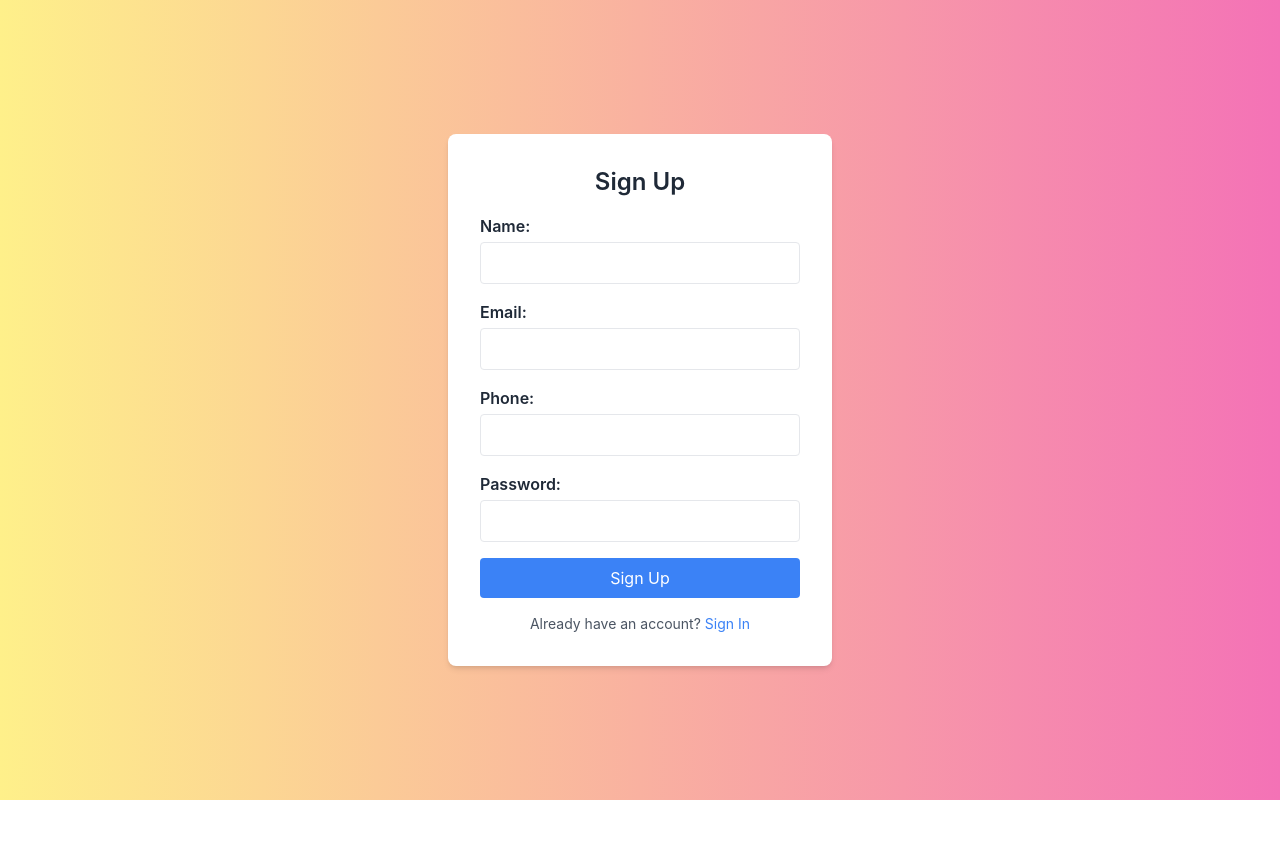
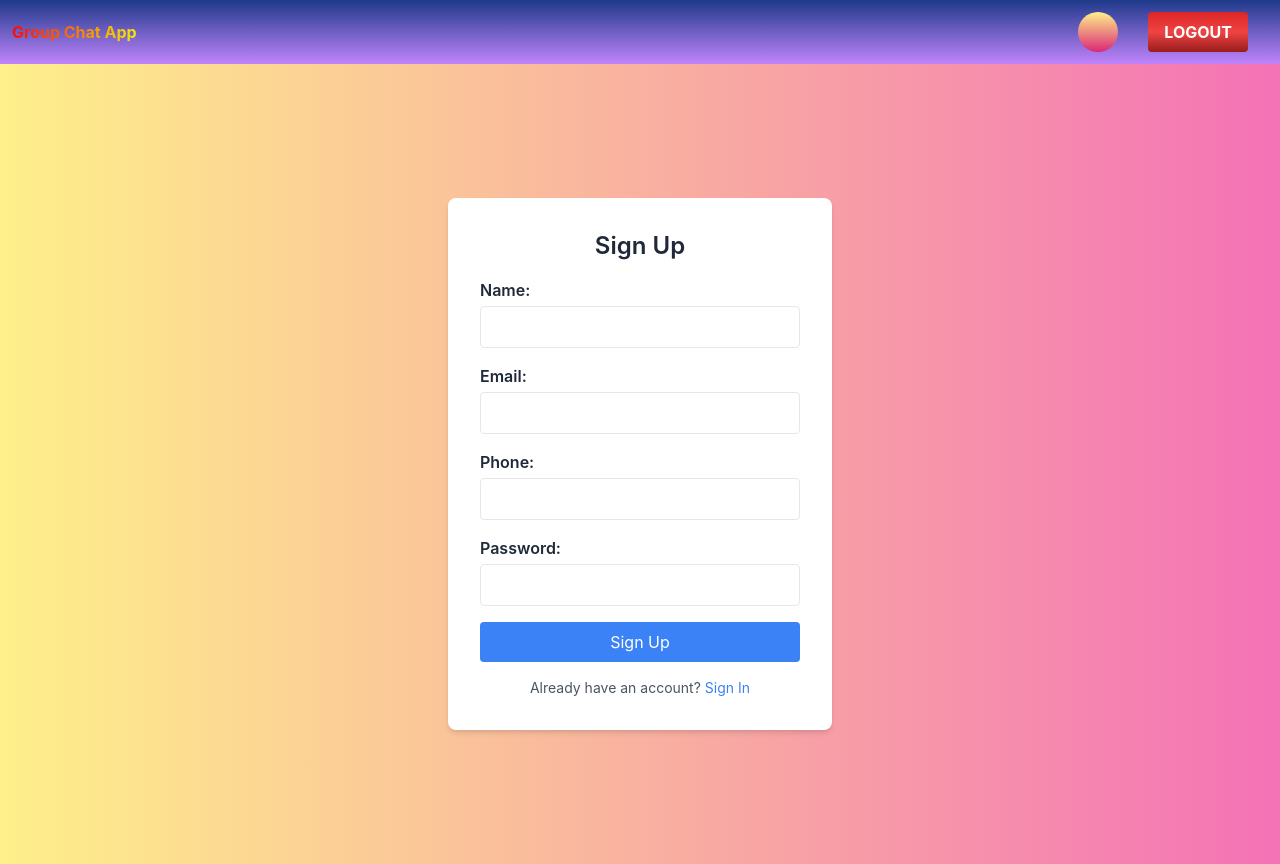
Before and after one commit to PrachiRameshGodase/Newapp, a React (Create React App) app: page / in a window 1280 px wide. Before the commit the page ends 800 px from the top, so only its background shows below. Built offline with nearby package versions, Linux system fonts and the light colour scheme.

Commit message:
adding logout button

```diff
--- a/package.json
+++ b/package.json
@@ -3,6 +3,9 @@
   "version": "0.1.0",
   "private": true,
   "dependencies": {
+    "@emotion/react": "^11.11.1",
+    "@emotion/styled": "^11.11.0",
+    "@mui/material": "^5.14.18",
     "@reduxjs/toolkit": "^1.9.7",
     "@testing-library/jest-dom": "^5.17.0",
     "@testing-library/react": "^13.4.0",
--- a/src/App.js
+++ b/src/App.js
@@ -2,13 +2,16 @@ import React from 'react';
 import { BrowserRouter as Router, Routes, Route } from 'react-router-dom';
 import AuthForm from './components/AuthForm';
 import ChatUi from './components/ChatUi';
+import Navbar from './components/Navbar';
 
 function App() {
   return (
     <Router>
+      <Navbar/>
       <Routes>
         <Route path="/" element={<AuthForm />} />
         <Route path="/chat" element={<ChatUi />} />
+
 
       </Routes>
     </Router>
--- /dev/null
+++ b/src/components/Navbar.js
@@ -0,0 +1,96 @@
+import React, { useEffect, useState} from "react";
+import { useSelector, useDispatch } from "react-redux";
+import classes from "../components/Navbar.module.css"
+import { Link } from "react-router-dom";
+import { authActions } from "../store/AuthReducer"
+import { useNavigate } from "react-router-dom";
+import axios from "axios"
+import { Avatar,Tooltip } from '@mui/material';
+function Navbar() {
+    const [isHovered, setIsHovered] = useState(false);
+    const dispatch = useDispatch();
+    const isAuth = useSelector((state) => state.auth.isAuthenticated);
+    const token=localStorage.getItem('token')
+    const enteredEmail=localStorage.getItem('email')
+    const navigate = useNavigate();
+
+
+    const toggleAvtar=()=>{
+        setIsHovered((prevValue) => !prevValue);
+      }
+
+      useEffect(()=>{
+        dispatch(authActions.islogin(token))
+      })
+
+      const logOutHandler=()=>{
+        dispatch(authActions.islogout())
+        navigate("/")
+      }
+
+  return (
+    <div>
+      <nav className="p-3  bg-gradient-to-b from-blue-900 to-purple-400 items-center">
+      <div
+        style={{
+          display: "flex",
+          flexDirection: "row",
+          alignItems: "center",
+          justifyContent: "space-between",
+        }}
+      >
+        <h1 className={`mr-8 text-gray-100 font-bold ${classes.logo} `}>
+          Group Chat App
+        </h1>
+
+        <div className="flex">
+          {!isAuth && (
+            <Link to="/">
+              <button className='bg-gradient-to-b from-red-600 via-red-500 to-red-800  hover:bg-purple-600 py-2 px-4 font-bold text-white rounded'>LOGIN</button>
+            </Link>
+          )}
+          {isAuth && (
+              <Tooltip
+                title={enteredEmail}
+                placement="bottom"
+                open={isHovered}
+                onClose={() => setIsHovered(false)}
+                onOpen={() => setIsHovered(true)}
+              >
+                <Avatar
+                className="bg-gradient-to-b from-yellow-200 to-pink-600 mr-3"
+              style={{ marginRight: "10px", cursor: "pointer"}}
+                  onMouseEnter={() => setIsHovered(true)}
+                  onMouseLeave={() => setIsHovered(false)}
+                  onClick={toggleAvtar}
+                >
+                  {!isHovered ? (
+                    <span className={classes.avatarText}>
+                      {enteredEmail && <Avatar className="bg-gradient-to-b from-yellow-200 to-pink-700 " />}
+                    </span>
+                  ) : (
+                    <span>
+                      {enteredEmail && enteredEmail.charAt(0).toUpperCase()}
+                    </span>
+                  )}
+                </Avatar>
+              </Tooltip>
+            )}
+
+
+          {isAuth && (
+            <button
+              className='bg-gradient-to-b from-red-600 via-red-500 to-red-800  hover:bg-purple-600 py-2 px-4 font-bold text-white rounded mx-5 '
+              onClick={logOutHandler}
+            >
+              LOGOUT
+            </button>
+          )}
+        </div>
+      </div>
+    </nav>
+    </div>
+  )
+}
+
+export default Navbar
--- /dev/null
+++ b/src/components/Navbar.module.css
@@ -0,0 +1,36 @@
+.bouncing {
+    animation: bounceAnimation 1s infinite;
+  }
+
+  @keyframes bounceAnimation {
+    0% {
+        transform: scale(1);
+      }
+      10% {
+        transform: scale(0.9);
+      }
+      30% {
+        transform: scale(1.1);
+      }
+      50% {
+        transform: scale(1.15);
+      }
+      100% {
+        transform: scale(1);
+      }
+  }
+  .logo {
+    /* font-size: 24px; */
+  background: linear-gradient(to right, #fc0707, #f2ea0a); /* Replace with your desired gradient colors */
+  -webkit-background-clip: text;
+  -webkit-text-fill-color: transparent;
+  transition: color 0.3s;
+  }
+  .logo:hover {
+    /* font-size: 24px; */
+  background: linear-gradient(to right,#f2ea0a, #fc0707); /* Replace with your desired gradient colors */
+  -webkit-background-clip: text;
+  -webkit-text-fill-color: transparent;
+  transition: color 0.3s;
+
+  }
```
Also changed, not shown: 1 other file (tests, documents, lock files or other folders).
